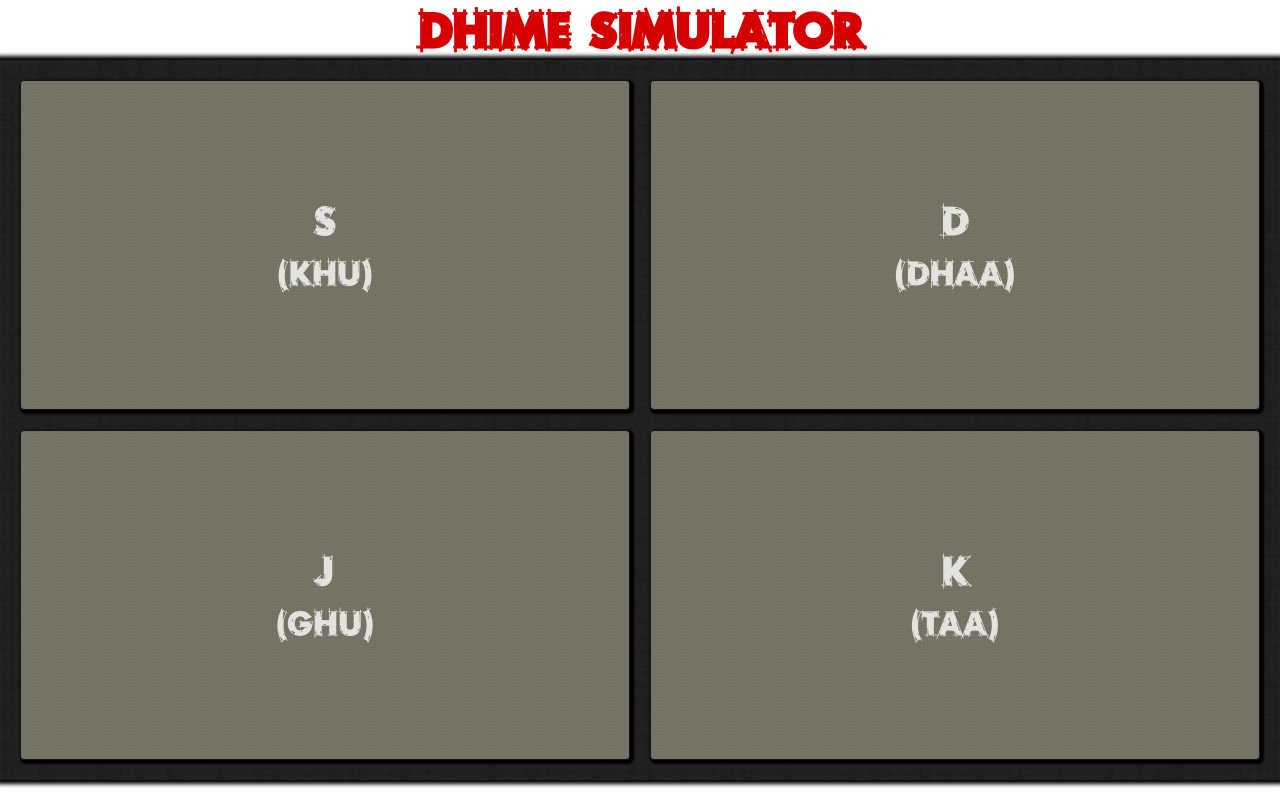
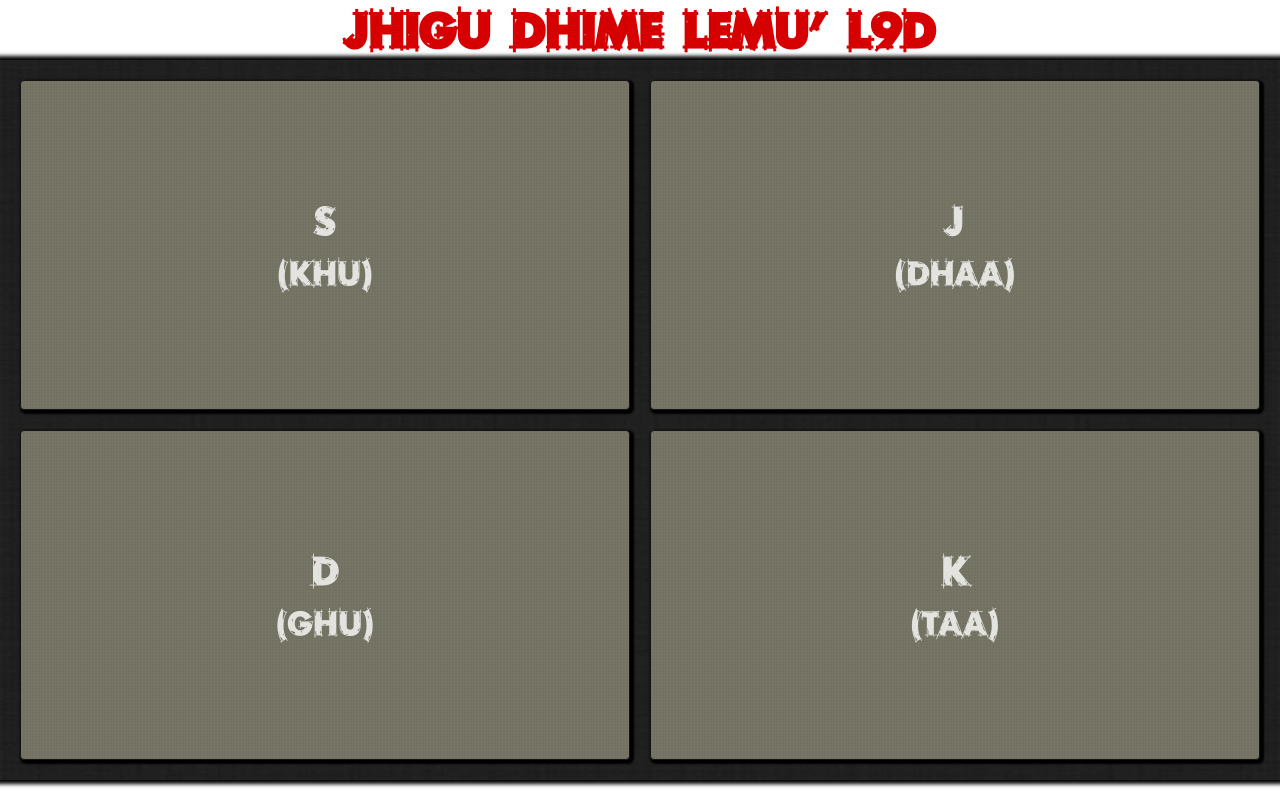
Before and after one commit to braynMjn/Dhime-Simulator, a plain HTML site: page index.html in a window 1280 px wide. Drawn offline with Linux system fonts and the light colour scheme.

Commit message:
updated keys

```diff
--- a/index.html
+++ b/index.html
@@ -11,7 +11,7 @@
         <link rel="shortcut icon" href="assets/image/head.ico" type="image/x-icon">
     </head>
     <body>
-        <h1>Dhime Simulator</h1>
+        <h1 id="hId2">Jhigu Dhime <span id="hId1">lemu' l9d</span></h1>
         <audio src="assets/sounds/Yamaha-RX15-Ride-Cymbal.wav" id="cymbal1"></audio>
         <audio src="assets/sounds/Yamaha-RX15-Tom1.wav" id="tom1"></audio>
         <audio src="assets/sounds/Yamaha-RX15-Tom2.wav" id="tom2"></audio>
@@ -26,11 +26,11 @@
                 <tr>
                     <!-- <td id="cymbal1_pad" class="drum_pad">A <br><small>(Ride-Cymbal)</small></td>  -->
                     <td id="tom1_pad" class="drum_pad">S <br><small>(Khu)</small></td>
-                    <td id="tom2_pad" class="drum_pad">D <br><small>(Dhaa)</small></td>
+                    <td id="tom2_pad" class="drum_pad">J <br><small>(Dhaa)</small></td>
                     <!-- <td id="cymbal2_pad" class="drum_pad">F <br><small>(Crash-Cymbal)</small></td>  -->
                 </tr>
                 <tr>
-                    <td id="bass_pad" class="drum_pad">J <br><small>(Ghu)</small></td>
+                    <td id="bass_pad" class="drum_pad">D <br><small>(Ghu)</small></td>
                     <td id="snare_pad" class="drum_pad">K <br><small>(Taa)</small></td>
                     <!-- <td id="hihat1_pad" class="drum_pad">L <br><small>(Open-Hi-Hat)</small></td> -->
                     <!-- <td id="hihat2_pad" class="drum_pad">; <br><small>(Closed-Hi-Hat)</small></td> -->
```
